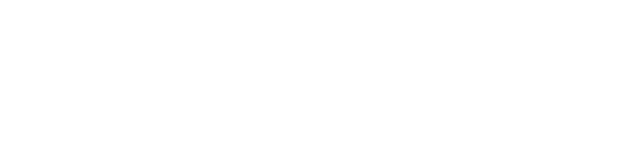
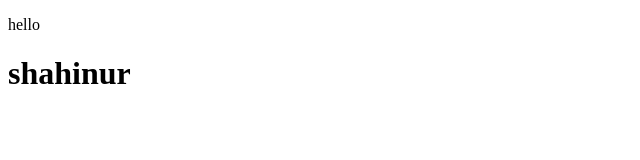
Before and after one commit to shahinurbd/first-repo, a plain HTML site: page index.html in a window 1280 px wide. Shown: the whole page, without its empty margins (0-640 px from the left). Drawn offline with Linux system fonts and the light colour scheme.

Commit message:
new change

```diff
--- a/index.html
+++ b/index.html
@@ -7,6 +7,8 @@
     <title>my first github repo</title>
 </head>
 <body>
+      <p>hello</p>
+      <h1>shahinur</h1>
 
 </body>
 </html>
```
